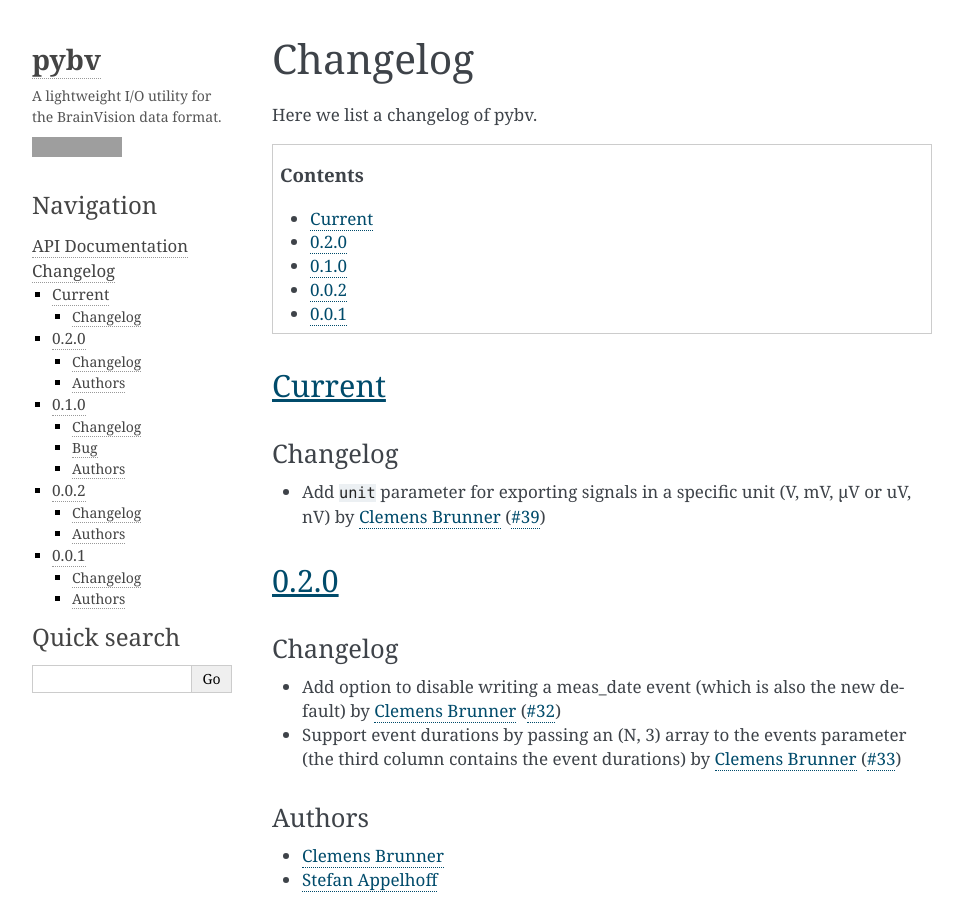
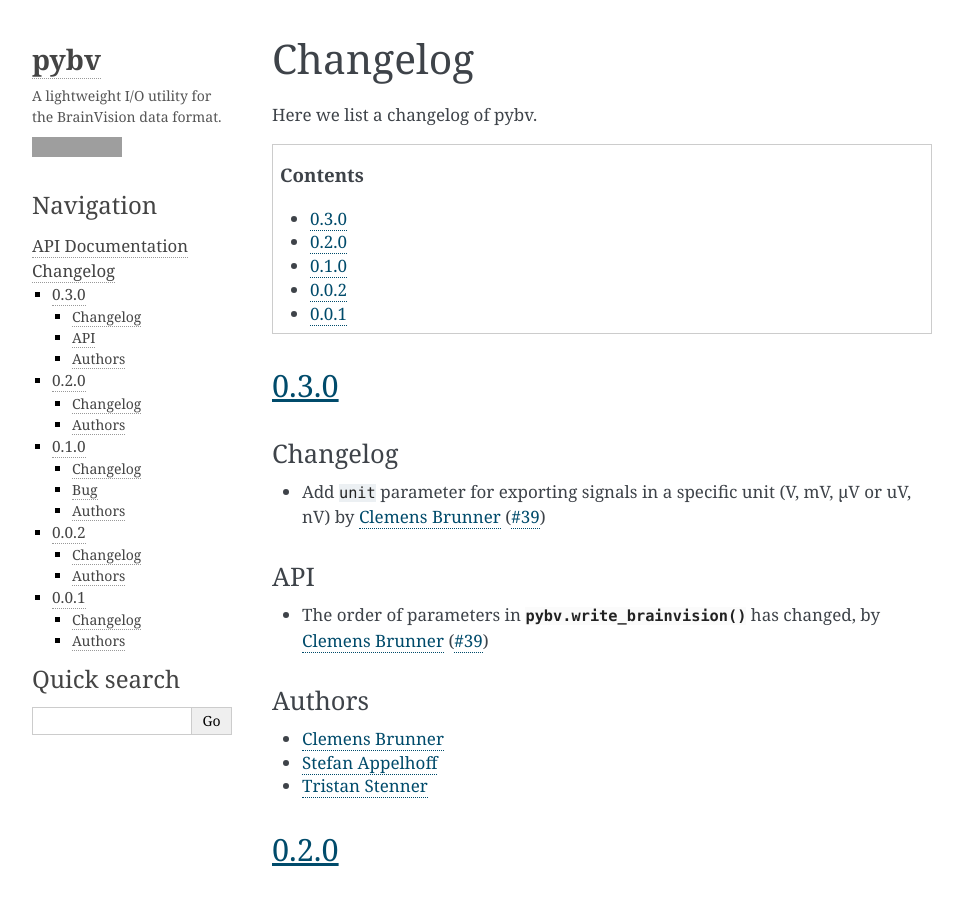
Before and after one commit to bids-standard/pybv, a Sphinx documentation site: the page built from docs/changelog.rst, in a window 1280 px wide and 900 px high. Shown: the whole window, without its empty margins (148-1111 px from the left). Built offline with Sphinx 7.4.7, drawn with Linux system fonts in a browser that asks for light colours; grey boxes are pictures that could not be loaded.

Commit message:
REL: 0.3.0

```diff
--- a/docs/changelog.rst
+++ b/docs/changelog.rst
@@ -12,12 +12,22 @@ Here we list a changelog of pybv.
    :local:
    :depth: 1
 
-Current
-=======
+0.3.0
+=====
 
 Changelog
 ~~~~~~~~~
 - Add ``unit`` parameter for exporting signals in a specific unit (V, mV, µV or uV, nV) by `Clemens Brunner`_ (`#39 <https://github.com/bids-standard/pybv/pull/39>`_)
+
+API
+~~~
+- The order of parameters in :func:`pybv.write_brainvision` has changed, by `Clemens Brunner`_ (`#39 <https://github.com/bids-standard/pybv/pull/39>`_)
+
+Authors
+~~~~~~~
+- `Clemens Brunner`_
+- `Stefan Appelhoff`_
+- `Tristan Stenner`_
 
 0.2.0
 =====
--- a/pybv/__init__.py
+++ b/pybv/__init__.py
@@ -9,6 +9,6 @@
 #
 # License: BSD (3-clause)
 
-__version__ = '0.3.0.dev0'
+__version__ = '0.3.0'
 
 from .io import (write_brainvision, )  # noqa: F401
```
Also changed, not shown: CONTRIBUTING.md (+2 -1 lines).
